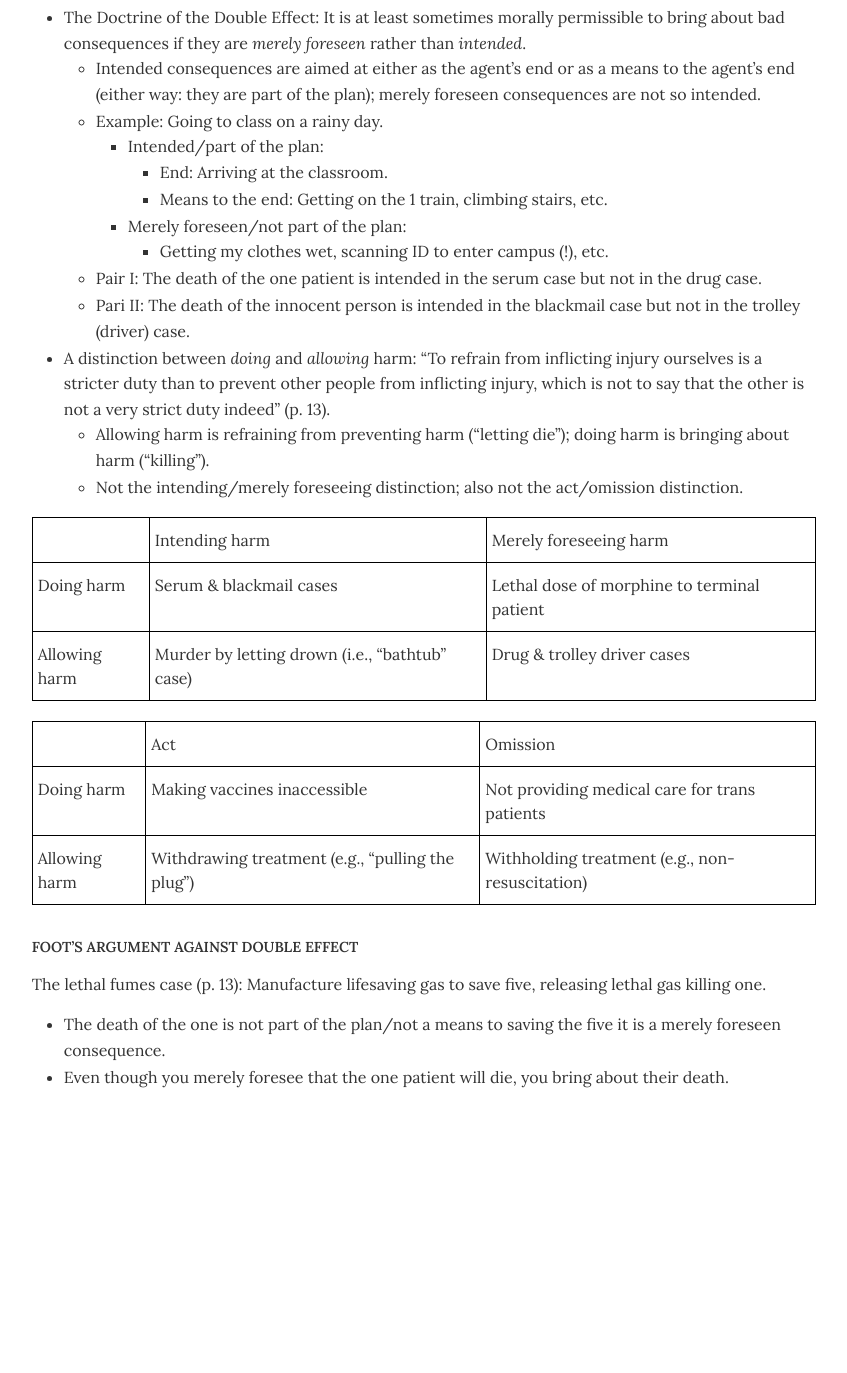
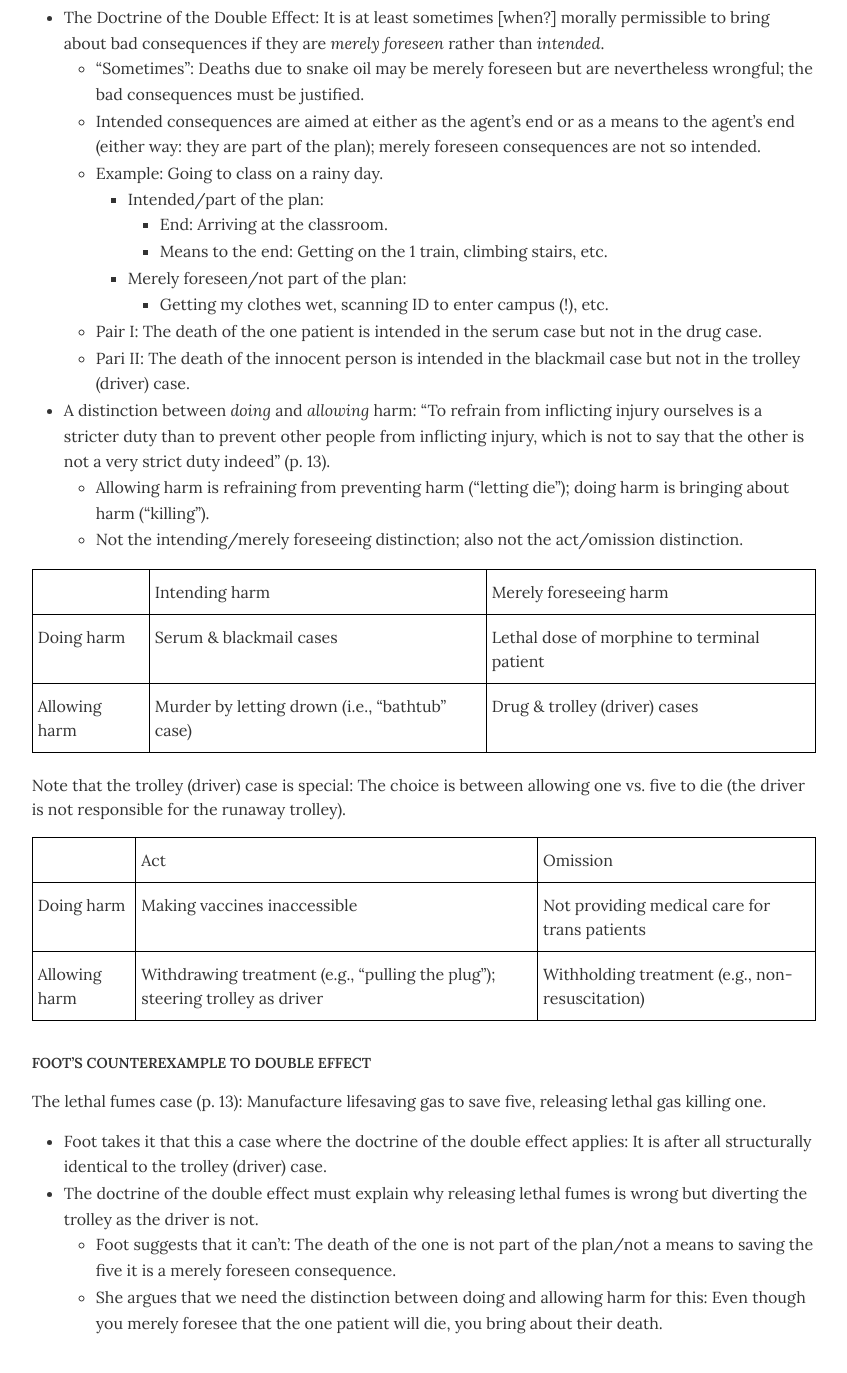
Before and after one commit to dingherself/ethics, a Jekyll site: the page built from handouts/_posts/2025-09-29-foot.md, in a window 1280 px wide and 1400 px high, scrolled down 1300 px. Shown: the top 1373 px of the window, without its empty margins (216-1063 px from the left). Built offline with Jekyll 4.4.1, drawn with Linux system fonts in a browser that asks for light colours; before the commit the page ends 2454 px from its top, so only the background shows below that.

Commit message:
better wording

```diff
--- a/handouts/_posts/2025-09-29-foot.md
+++ b/handouts/_posts/2025-09-29-foot.md
@@ -67,7 +67,8 @@ An adequate moral theory should either explain or explain away this pattern.
 
 ## Two competing explanations
 
-- The Doctrine of the Double Effect: It is at least sometimes morally permissible to bring about bad consequences if they are *merely foreseen* rather than *intended*.
+- The Doctrine of the Double Effect: It is at least sometimes [when?] morally permissible to bring about bad consequences if they are *merely foreseen* rather than *intended*.
+	- “Sometimes”: Deaths due to snake oil may be merely foreseen but are nevertheless wrongful; the bad consequences must be justified.
   - Intended consequences are aimed at either as the agent’s end or as a means to the agent’s end (either way: they are part of the plan); merely foreseen consequences are not so intended.
   - Example: Going to class on a rainy day.
     - Intended/part of the plan:
@@ -97,11 +98,13 @@ An adequate moral theory should either explain or explain away this pattern.
   <tr>
     <td class="tg-0lax">Allowing harm</td>
     <td class="tg-0lax">Murder by letting drown (i.e., “bathtub” case)</td>
-    <td class="tg-0lax">Drug &amp; trolley driver cases</td>
+    <td class="tg-0lax">Drug &amp; trolley (driver) cases</td>
   </tr>
 </tbody>
 </table>
 </center>
+
+Note that the trolley (driver) case is special: The choice is between allowing one vs. five to die (the driver is not responsible for the runaway trolley).
 
 <center>
 <table class="tg mb-5"><thead>
@@ -118,16 +121,20 @@ An adequate moral theory should either explain or explain away this pattern.
   </tr>
   <tr>
     <td class="tg-0lax">Allowing harm</td>
-    <td class="tg-0lax">Withdrawing treatment (e.g., “pulling the plug”)</td>
+    <td class="tg-0lax">Withdrawing treatment (e.g., “pulling the plug”); steering trolley as driver</td>
     <td class="tg-0lax">Withholding treatment (e.g., non-resuscitation)</td>
   </tr>
 </tbody>
 </table>
 </center>
 
-## Foot’s argument against double effect
+
+
+## Foot’s counterexample to double effect
 
 The lethal fumes case (p. 13): Manufacture lifesaving gas to save five, releasing lethal gas killing one.
 
-- The death of the one is not part of the plan/not a means to saving the five it is a merely foreseen consequence.
-- Even though you merely foresee that the one patient will die, you bring about their death.
+- Foot takes it that this a case where the doctrine of the double effect applies: It is after all structurally identical to the trolley (driver) case.
+- The doctrine of the double effect must explain why releasing lethal fumes is wrong but diverting the trolley as the driver is not.
+  - Foot suggests that it can’t: The death of the one is not part of the plan/not a means to saving the five it is a merely foreseen consequence.
+  - She argues that we need the distinction between doing and allowing harm for this: Even though you merely foresee that the one patient will die, you bring about their death.
```
